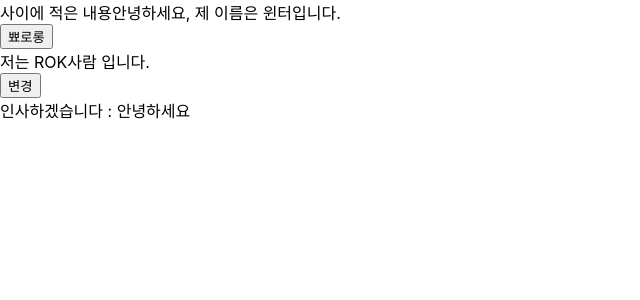
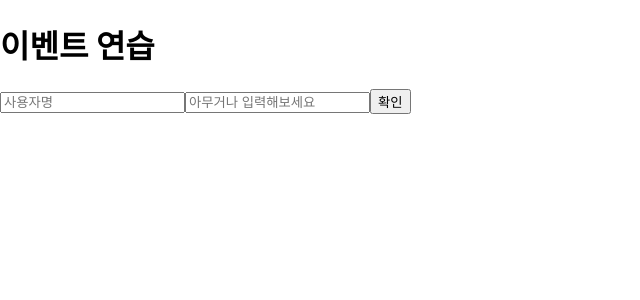
Before and after one commit to dlgudtmd1022/ReactInClass, a React (Create React App) app: page / in a window 1280 px wide. Shown: the top 300 px of the page, without its empty margins (0-640 px from the left). Built offline with nearby package versions, Linux system fonts and the light colour scheme.

Commit message:
react day94

```diff
--- a/src/App.js
+++ b/src/App.js
@@ -1,16 +1,20 @@
 import React from "react";
-import MyComponent from "./MyComponent";
-import YourComponent from "./YourComponent";
-import Say from "./Say";
+import MyComponent from "./components/study/MyComponent";
+import YourComponent from "./components/study/YourComponent";
+import Say from "./components/study/Say";
+import ArrayChange from "./components/study/ArrayChange";
+import EventPractice from "./components/eventhandling/EventPractice";
 
 function App() {
   return (
       <>
           {/* propertie명은 자유롭게 지정해주시면 됩니다.
            다만 받는 쪽에서도 전달해줄때 사용해준 명칭을 사용해야 연결됩니다.*/}
-        <MyComponent>사이에 적은 내용</MyComponent>
-        <YourComponent country="ROK"/>
-        <Say msg="안녕하세요"/>
+        {/*<MyComponent>사이에 적은 내용</MyComponent>*/}
+        {/*<YourComponent country="ROK"/>*/}
+        {/*<Say msg="안녕하세요"/>*/}
+        {/*<ArrayChange/>*/}
+        <EventPractice/>
       </>
   );
 }
--- /dev/null
+++ b/src/components/eventhandling/EventPractice.js
@@ -0,0 +1,57 @@
+import React, {useState} from "react";
+
+const EventPractice = () => {
+    // 124페이지 클래스형 컴포넌트로 진행되는 내용을 함수형 컴포넌트로 재구성
+    // 128페이지 message변수에 대한 상태관리를 함수형 컴포넌트에 맞춰서 해주세요.
+
+    const [message, setMessage] = useState('');
+    const [username, setUsername] = useState('');
+
+    function handleClick(){
+        alert(username +  ": " +  message);
+        setMessage('');// 제출버튼 누르면 폼 비우기
+        setUsername('');
+    }
+
+    const handChangeMessage =  (e) => {
+        // message 상태에 change가 발생할때마다 갱신된 값이 들어감
+        setMessage(e.target.value);
+    }
+
+    const handChangeUsername =  (e) => {
+        // message 상태에 change가 발생할때마다 갱신된 값이 들어감
+        setUsername(e.target.value);
+    }
+
+
+
+    // 135페이지 이벤트 처리를 input태그 두개 (username, message)로 사용해
+    // 양쪽을 입력하고 확인 버튼을 누르면
+    // username : message가 들어간 alert창이 뜹니다.
+    // 해당 기능을 현재 사용하는 코드를 고쳐서 만들어주세요.
+
+    return(
+        <>
+            <h1>이벤트 연습</h1>
+            <input
+                type="text"
+                name="username"
+                placeholder="사용자명"
+                value={username} // username 상태에 든 값으로 폼 내부 자료가 유지됨
+                onChange={handChangeUsername}
+            />
+            <input
+                type="text"
+                name="message"
+                placeholder="아무거나 입력해보세요"
+                value={message} // message 상태에 든 값으로 폼 내부 자료가 유지됨
+                onChange={handChangeMessage}
+            />
+
+
+            <button onClick={handleClick}>확인</button>
+        </>
+    );
+}
+
+export default EventPractice;
--- /dev/null
+++ b/src/components/study/ArrayChange.js
@@ -0,0 +1,25 @@
+import React, {useState} from "react";
+
+const ArrayChange = () => {
+    // 사람 이름과 성적 키-벨류 쌍으로 집어넣는 객체 초기값으로 넣기
+    const [humans, setHumans] = useState({"김영수" : 100, "이철수": 200});
+
+    const addScoreEvent = () => {
+        // setHumans를 이용해 park이라는 사람의 성적을 추가하려면?
+        // humans.park = 300; // 1. humans에 park:300을 추가한다 (화면에 반영 안됨)
+        // setHumans(humans); // 2. setHumans로 추가된걸 화면에 반영
+
+        // 기본 humans내부요소 + park:300추가, kim: 1000으로 갱신
+        // {kim:100, lee:200, park:300, kim:1000}
+        setHumans({...humans, park : 300, kim : 1000});
+    }
+
+    return (
+        <>
+            <button onClick={addScoreEvent}>성적추가하기</button>
+            <div>성적 목록 : {humans.kim}</div>
+        </>
+    );
+}
+
+export default ArrayChange;
```
Also changed, not shown: src/ArrayChange.js (deleted, +0 -10 lines), src/components/study/MyComponent.js (renamed from src/MyComponent.js), src/components/study/Say.js (renamed from src/Say.js), src/components/study/YourComponent.js (renamed from src/YourComponent.js).
